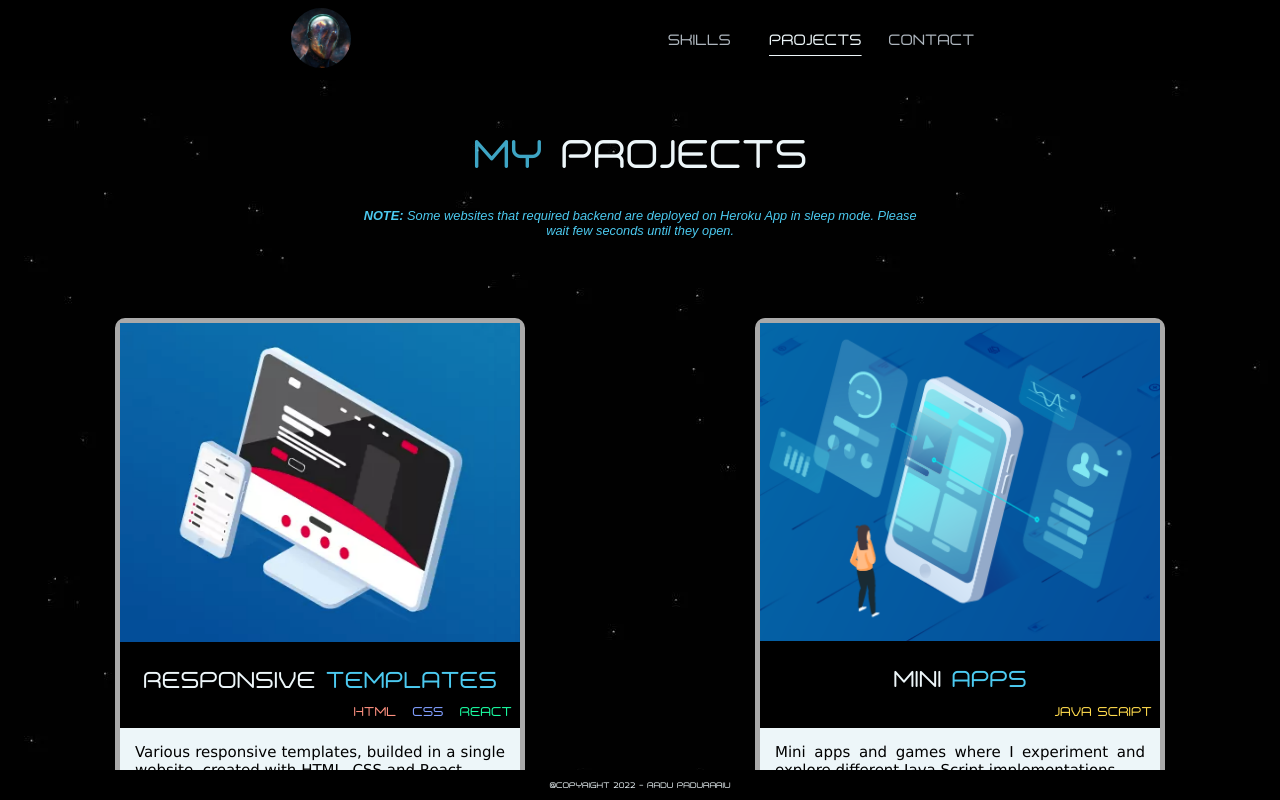
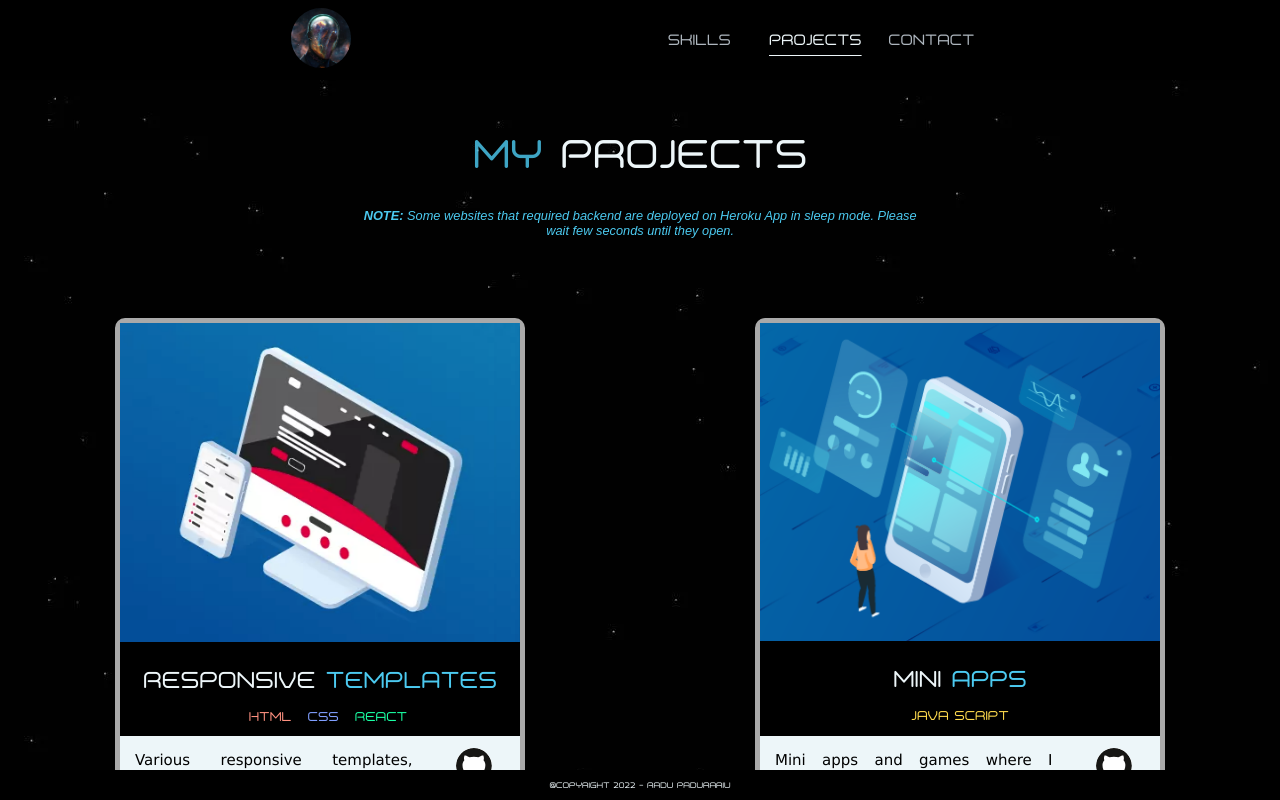
Before and after one commit to RaduPadurariu/MyPortfolio-viteVersion, a React (Vite) app: page /projects in a window 1280 px wide. Built offline with nearby package versions, Linux system fonts and the light colour scheme.

Commit message:
add github link to every project except crypto

```diff
--- a/src/components/Projects/Projects.css
+++ b/src/components/Projects/Projects.css
@@ -116,7 +116,7 @@
     color: #edf6f9;
     text-align: center;
     width: 100%;
-    height: 82px;
+    height: 90px;
 }
 
 .project-name {
@@ -130,23 +130,48 @@
 
 .project-language{
     font-size: 0.8rem;
-    text-align: right;
-    margin: 0.5rem;
+    text-align: center;
+    margin: 0.8rem;
 }
+
 .projects-multipleLanguages {
     margin-left: 1rem;
+}
+
+.projects-description-container {
+    display: flex;
+    background-color: #edf6f9;
 }
 
 .projects-description {
     font-size: 15px;
     font-family: 'Verdana';
-    background-color: #edf6f9;
     color: black;
     padding: 15px;
     text-align: justify;
     /* font-style: italic; */
+    flex: 3;
 }
 
+.github-link-container {
+    display: flex;
+    flex-direction: column;
+    justify-content: center;
+    align-items: center;
+    flex: 1;
+    background-color:#edf6f9;
+    color: black;
+    cursor: pointer;
+    text-decoration: none;
+    font-size: 10px;
+}
+
+.github-icon {
+    height:35px;
+    background-color: white;
+    border-radius: 50%;
+    margin-bottom: 10px;
+}
 @media (max-width:370px) {
     .projects-header {
         font-size: 30px;
--- a/src/components/Projects/Projects.jsx
+++ b/src/components/Projects/Projects.jsx
@@ -27,8 +27,12 @@ export const Projects = () => {
                             <span className="projects-multipleLanguages" style={{color:"#1affa3"}}>React</span>
                         </div>
                     </div>
-                    <div className="projects-description">
-                        Various responsive templates, builded in a single website, created with HTML, CSS and React.
+                    <div className="projects-description-container">
+                        <div className="projects-description">Various responsive templates, builded in a single website, created with HTML, CSS and React.</div>
+                        <a className="github-link-container" href="https://github.com/RaduPadurariu/responsivetemplates" target="_blank" rel="noopener noreferrer">
+                            <div className="github-link-image"><img className="github-icon" height={50} src={IconGithub} alt="logo" /> </div>
+                            <div className="github-link-title">Github</div>
+                        </a>
                     </div>
                 </div>
 
@@ -44,8 +48,12 @@ export const Projects = () => {
                         <div className="project-name"> Mini <span className="project-name--color">apps</span></div>
                         <div className="project-language" style={{color:"#ffdb4d"}}>java script</div>
                     </div>
-                    <div className="projects-description">
-                        Mini apps and games where I experiment and explore different Java Script implementations.
+                    <div className="projects-description-container">
+                        <div className="projects-description">Mini apps and games where I experiment and explore different Java Script implementations. </div>
+                        <a className="github-link-container" href="https://github.com/RaduPadurariu/jsminiapps" target="_blank" rel="noopener noreferrer">
+                            <div className="github-link-image"><img className="github-icon" height={50} src={IconGithub} alt="logo" /> </div>
+                            <div className="github-link-title">Github</div>
+                        </a>
                     </div>
                 </div>
 
@@ -61,8 +69,12 @@ export const Projects = () => {
                         <div className="project-name"> Simple <span className="project-name--color">tools</span></div>
                         <div className="project-language" style={{color:"#80bfff"}}>type script</div>
                     </div>
-                    <div className="projects-description">
-                        Simple applications, most of them tools, where I improve my knowledge in Type Script.
+                    <div className="projects-description-container">
+                        <div className="projects-description">Simple applications, most of them tools, where I improve my knowledge in Type Script.  </div>
+                        <a className="github-link-container" href="https://github.com/RaduPadurariu/tssimpleapps" target="_blank" rel="noopener noreferrer">
+                            <div className="github-link-image"><img className="github-icon" height={50} src={IconGithub} alt="logo" /> </div>
+                            <div className="github-link-title">Github</div>
+                        </a>
                     </div>
                 </div>
 
@@ -79,8 +91,12 @@ export const Projects = () => {
                         <div className="project-name"> Personal <span className="project-name--color">Projects</span></div>
                         <div className="project-language" style={{color:"#ffdb4d"}}>FRONTEND</div>
                     </div>
-                    <div className="projects-description">
-                        Free live projects, created for different communities, where I try to implement unique and original Frontend requests.
+                    <div className="projects-description-container">
+                        <div className="projects-description">Free live projects, created for different communities, where I try to implement unique and original Frontend requests.   </div>
+                        <a className="github-link-container" href="https://github.com/RaduPadurariu" target="_blank" rel="noopener noreferrer">
+                            <div className="github-link-image"><img className="github-icon" height={50} src={IconGithub} alt="logo" /> </div>
+                            <div className="github-link-title">Github</div>
+                        </a>
                     </div>
                 </div>
 
@@ -97,8 +113,12 @@ export const Projects = () => {
                         <div className="project-name"> Database<span className="project-name--color"> Applications</span></div>
                         <div className="project-language" style={{color:"#dddddd"}}>M.E.R.N.</div>
                     </div>
-                    <div className="projects-description">
-                        Applications created with M.E.R.N., where user data is saved in MongoDB (includes real register and login functionalities).
+                    <div className="projects-description-container">
+                        <div className="projects-description"> Applications created with M.E.R.N., where user data is saved in MongoDB (includes real register and login functionalities).    </div>
+                        <a className="github-link-container" href="https://github.com/RaduPadurariu/TavernOfHeroes" target="_blank" rel="noopener noreferrer">
+                            <div className="github-link-image"><img className="github-icon" height={50} src={IconGithub} alt="logo" /> </div>
+                            <div className="github-link-title">Github</div>
+                        </a>
                     </div>
                 </div>
 
@@ -120,8 +140,12 @@ export const Projects = () => {
                             <span className="projects-multipleLanguages" style={{color:"#aa80ff"}}>PHP</span>
                         </div>
                     </div>
-                    <div className="projects-description">
-                        More complex and advance applications with React that require API calls or backend knowledge. (Fullstack projects).
+                    <div className="projects-description-container">
+                        <div className="projects-description">  More complex and advance applications with React that require API calls or backend knowledge. (Fullstack projects).    </div>
+                        <a className="github-link-container" href="https://github.com/RaduPadurariu" target="_blank" rel="noopener noreferrer">
+                            <div className="github-link-image"><img className="github-icon" height={50} src={IconGithub} alt="logo" /> </div>
+                            <div className="github-link-title">Github</div>
+                        </a>
                     </div>
                 </div>
 {/*
```
